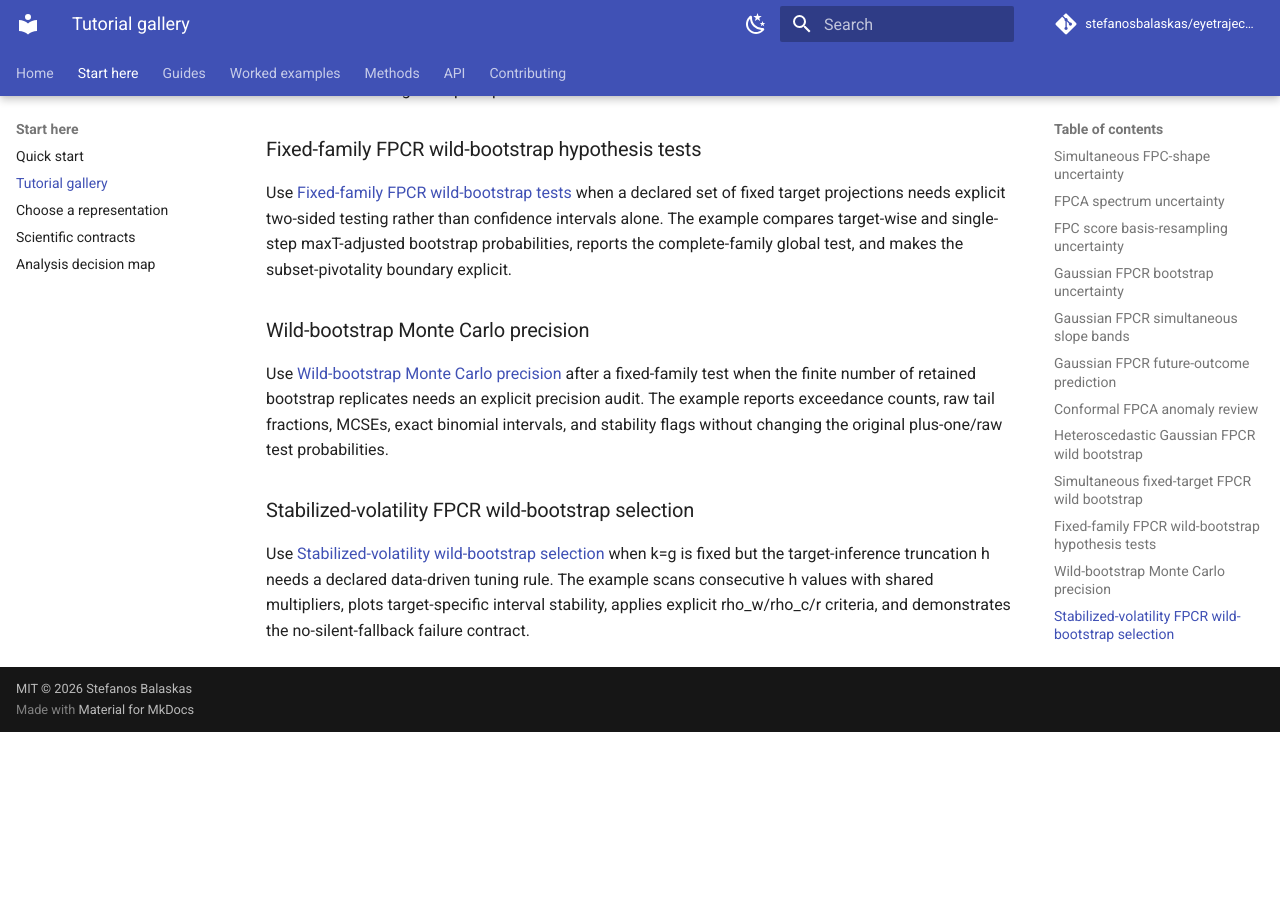
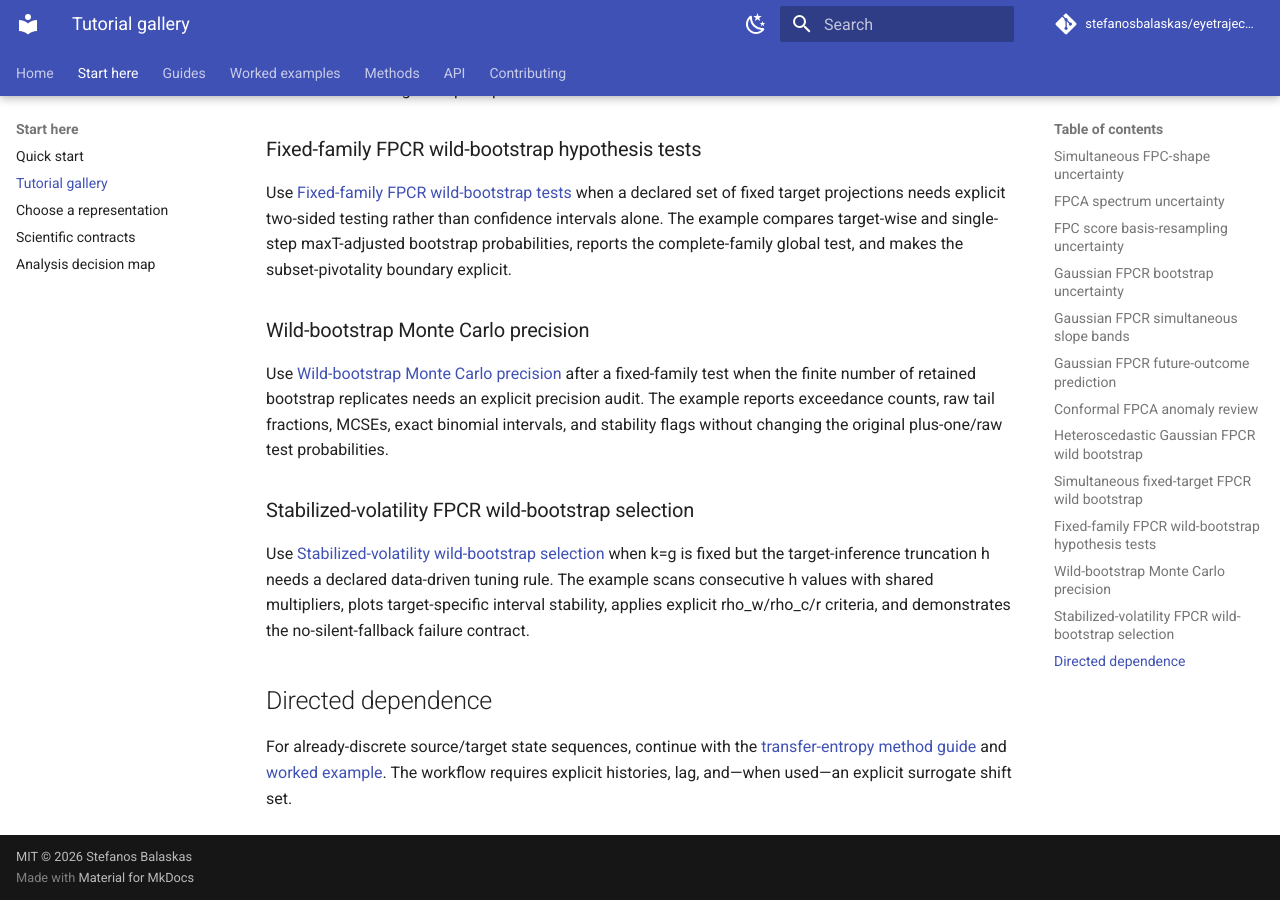
Before and after one commit to stefanosbalaskas/eyetrajectoriespy, an MkDocs documentation site: the page built from docs/tutorials/index.md, in a window 1280 px wide and 900 px high, scrolled down 4869 px. Built offline with MkDocs 1.6.1 and Material for MkDocs 9.7.7, drawn with Linux system fonts in a browser that asks for light colours; comment, search, counter and statistics services are not loaded; before the commit the page ends 5601 px from its top, so only the background shows below that.

Commit message:
Link transfer entropy tutorial surfaces

```diff
--- a/docs/tutorials/index.md
+++ b/docs/tutorials/index.md
@@ -236,3 +236,10 @@ Use [Wild-bootstrap Monte Carlo precision](../examples/fpcr-wild-bootstrap-monte
 ### Stabilized-volatility FPCR wild-bootstrap selection
 
 Use [Stabilized-volatility wild-bootstrap selection](../examples/fpcr-wild-bootstrap-selection.md) when k=g is fixed but the target-inference truncation h needs a declared data-driven tuning rule. The example scans consecutive h values with shared multipliers, plots target-specific interval stability, applies explicit rho_w/rho_c/r criteria, and demonstrates the no-silent-fallback failure contract.
+
+## Directed dependence
+
+For already-discrete source/target state sequences, continue with the
+[transfer-entropy method guide](../methods/transfer-entropy.md) and
+[worked example](../examples/transfer-entropy.md). The workflow requires
+explicit histories, lag, and—when used—an explicit surrogate shift set.
```
